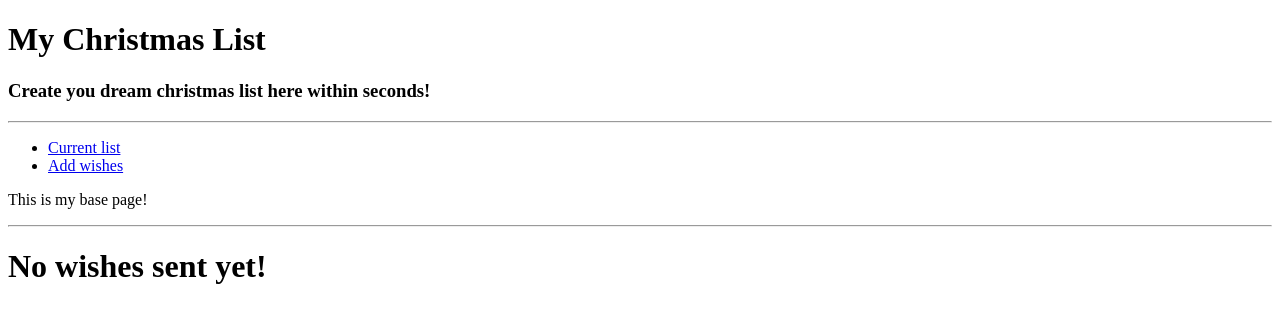
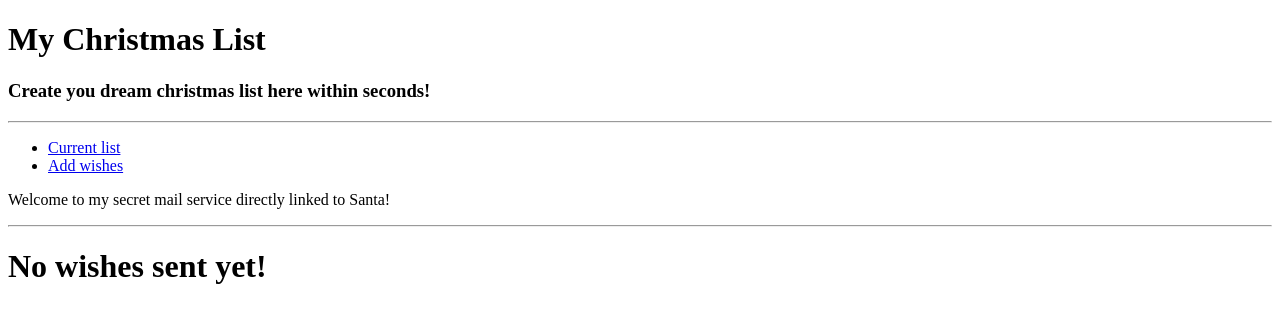
Before and after one commit to cat-baloo/flask-wishlist, a Flask app: page / in a window 1280 px wide. Shown: the top 323 px of the page. Run offline with Flask 3, Linux system fonts and the light colour scheme.

Commit message:
Add files via upload

```diff
--- a/templates/base.html
+++ b/templates/base.html
@@ -4,11 +4,11 @@
 
 <hr>
 <ul>
-    <li><a href="{{ url_for('index') }}">Current list</a></li>
-    <li><a href="{{ url_for('add') }}">Add wishes</a></li>
+    <li><a href="{{ url_for('routes.index') }}">Current list</a></li>
+    <li><a href="{{ url_for('routes.add') }}">Add wishes</a></li>
     </ul>
 
-    <p>This is my base page!</p>
+    <p>Welcome to my secret mail service directly linked to Santa!</p>
     <hr>
 
 
--- a/templates/index.html
+++ b/templates/index.html
@@ -27,7 +27,7 @@
     <ul>
         {% for task in tasks %}
             <li class="task-item">
-            <form class="inline-form" action="{{ url_for('edit_task', task_id=task.id) }}" method="POST">
+            <form class="inline-form" action="{{ url_for('routes.edit_task', task_id=task.id) }}" method="POST">
             <input type="text" name="title" value="{{ task.title}}">
             <input type="hidden" name="csrf_token" value="{{ csrf_token() }}">
             <button type="submit" class="btn btn-primary">Save</button>
@@ -35,7 +35,7 @@
             </form>
             <h3><span class="title-text">{{ task.title }}</span></h3> created on {{ task.date }}
 
-            <form action="{{ url_for('delete_task', task_id=task.id) }}" method="POST" onsubmit="return confirm('Delete this wish permanently?')">
+            <form action="{{ url_for('routes.delete_task', task_id=task.id) }}" method="POST" onsubmit="return confirm('Delete this wish permanently?')">
             <input type="hidden" name="csrf_token" value="{{ csrf_token() }}">
             <button type="submit" class="delete-btn">Delete</button>
             </form>
```
